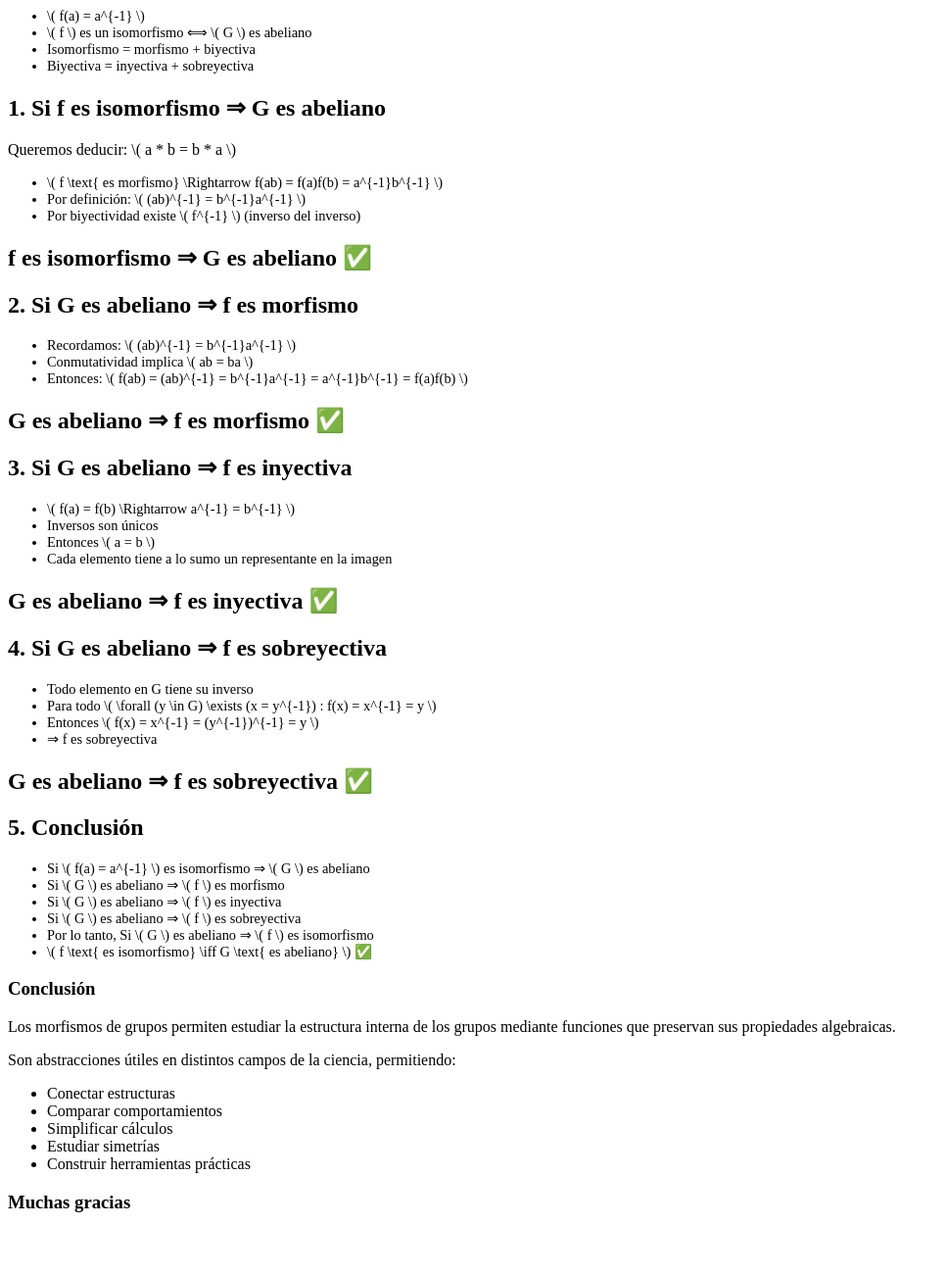
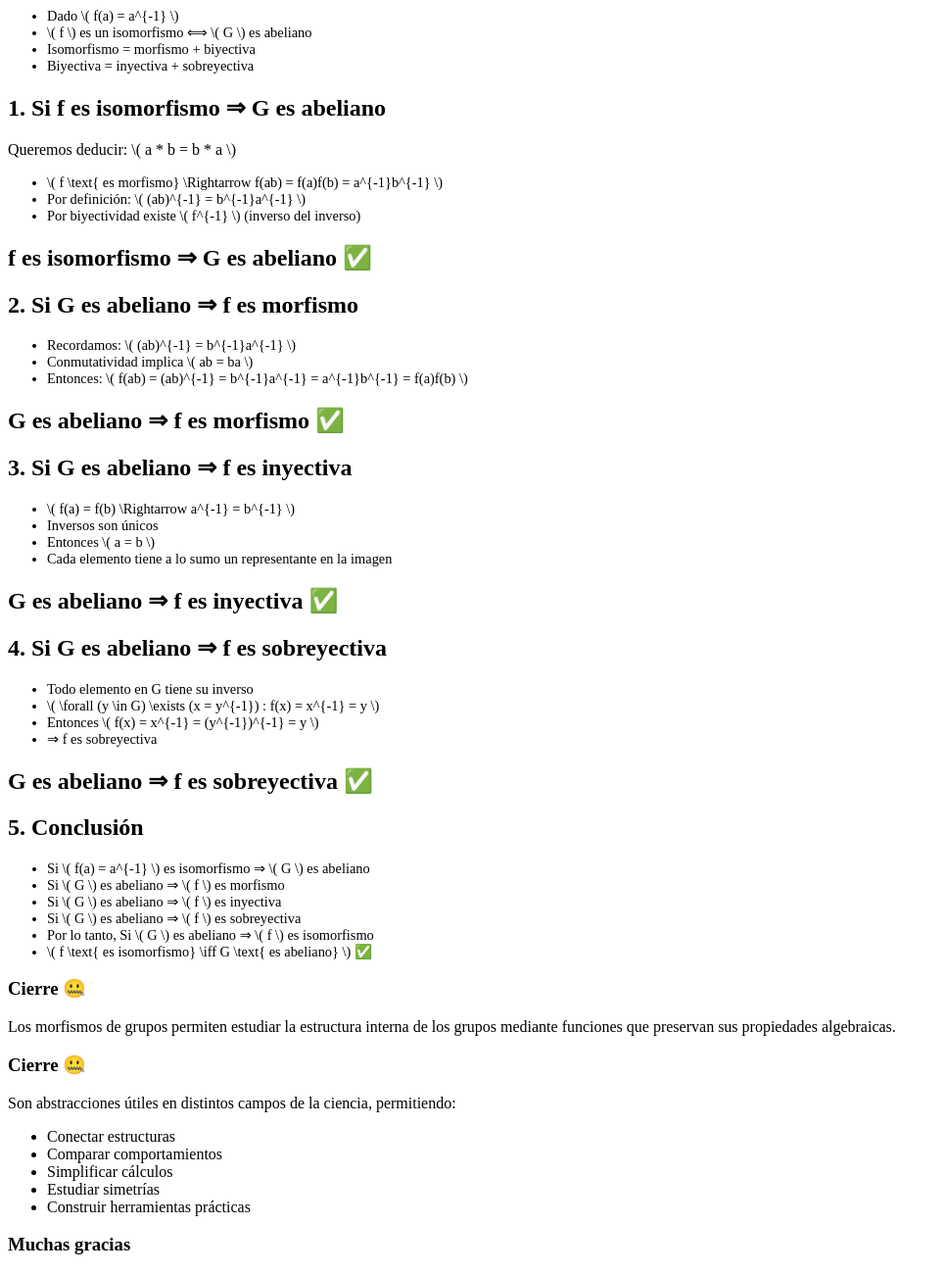
Before and after one commit to leandroyalet/mate4-presentaciones, a website built with Vite: page src/tp5-morfismos/index.html in a window 1280 px wide. Shown: the part 1817-3117 px from the top of the page at 98% size, without its empty margins (0-966 px from the left). Before the commit the page ends 3074 px from the top, so only its background shows below. Built offline with nearby package versions, Linux system fonts and the light colour scheme; no server answers; what reveal.js would draw is missing.

Commit message:
Fix: mas fixes morfismos

```diff
--- a/src/tp5-morfismos/index.html
+++ b/src/tp5-morfismos/index.html
@@ -121,7 +121,7 @@
             <section>
                 <h2>¿Qué necesitamos probar?</h2>
                 <ul style="font-size: 0.9em">
-                    <li class="fragment">\( f(a) = a^{-1} \)</li>
+                    <li class="fragment">Dado \( f(a) = a^{-1} \)</li>
                     <li class="fragment">\( f \) es un isomorfismo ⟺ \( G \) es abeliano</li>
                     <li class="fragment">Isomorfismo = morfismo + biyectiva</li>
                     <li class="fragment">Biyectiva = inyectiva + sobreyectiva</li>
@@ -174,7 +174,7 @@
                 <ul style="font-size: 0.9em">
                     <li class="fragment">Todo elemento en G tiene su inverso</li>
                     <!-- para todo y existe x=y^-1 tal que f(x)=x^1=y -->
-                    <li class="fragment">Para todo \( \forall (y \in G) \exists (x = y^{-1}) : f(x) = x^{-1} = y \)</li>
+                    <li class="fragment">\( \forall (y \in G) \exists (x = y^{-1}) : f(x) = x^{-1} = y \)</li>
                     <li class="fragment">Entonces \( f(x) = x^{-1} = (y^{-1})^{-1} = y \)</li>
                     <li class="fragment">⇒ f es sobreyectiva</li>
                 </ul>
@@ -199,8 +199,12 @@
             <!-- CONCLUSION -->
 
             <section>
-                <h3>Conclusión</h3>
+                <h3>Cierre 🤐</h3>
                 <p class="fragment">Los morfismos de grupos permiten estudiar la estructura interna de los grupos mediante funciones que preservan sus propiedades algebraicas.</p>
+            </section>
+
+            <section>
+                <h3>Cierre 🤐</h3>
                 <p class="fragment">Son abstracciones útiles en distintos campos de la ciencia, permitiendo:</p>
                 <ul>
                     <li class="fragment">Conectar estructuras</li>
```
